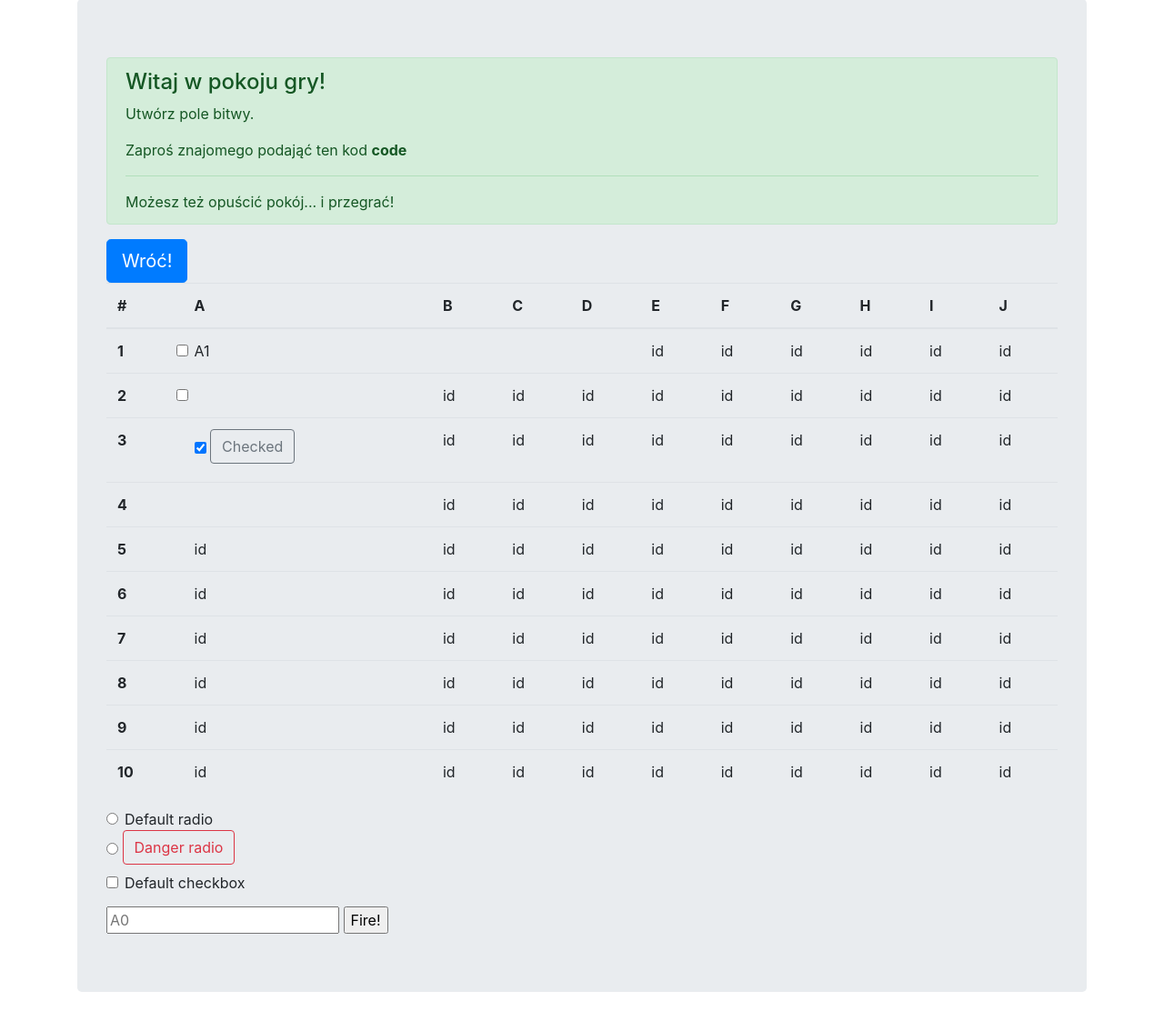
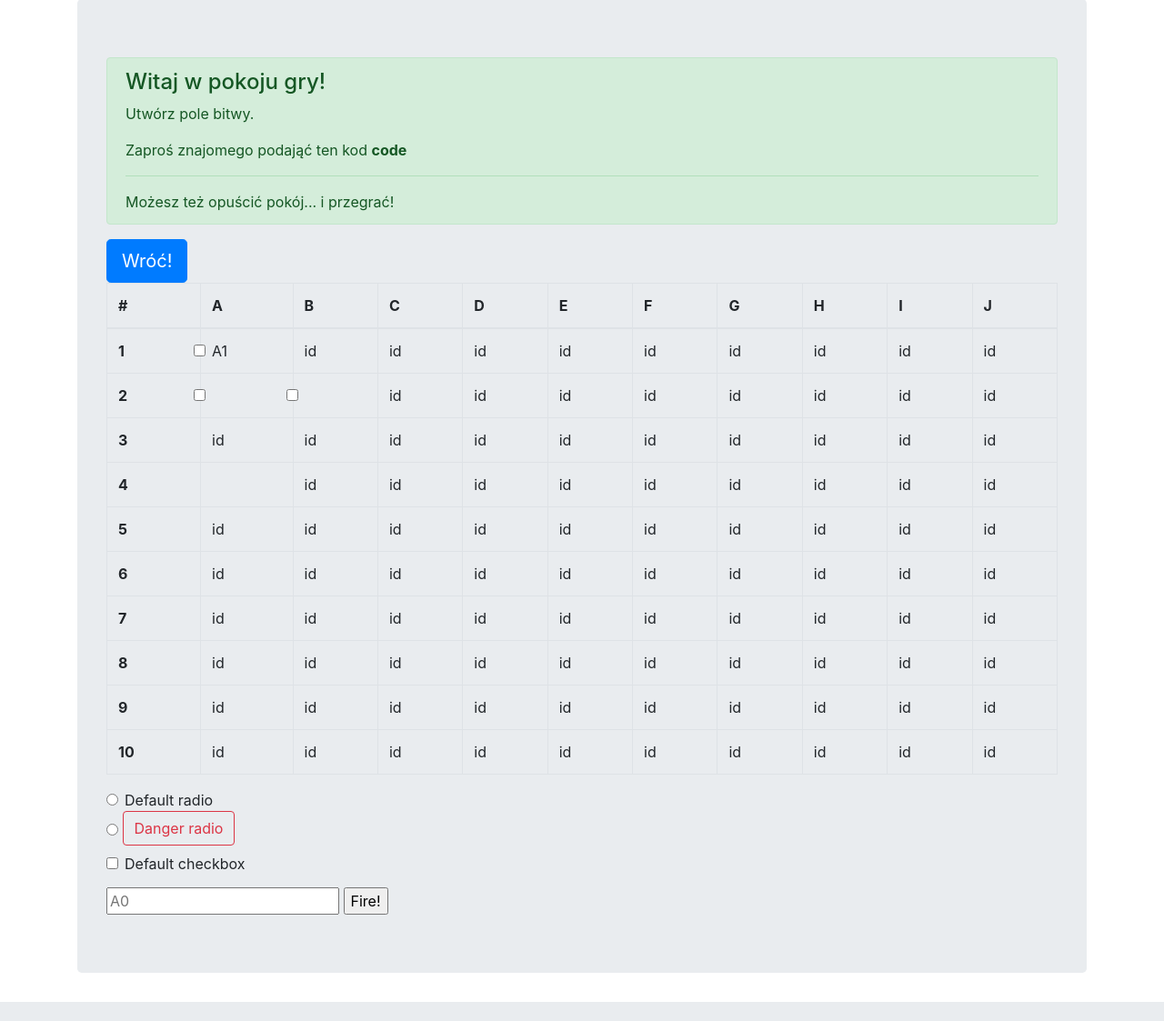
Before and after one commit to GG0ra/BattleShip, a Django app: template viewer/templates/game.html in a window 1280 px wide. Shown: the part 57-1180 px from the top of the page at 91% size. After the commit the page ends 1159 px from the top, so only its background shows below. Run offline with Django 3.2, Linux system fonts and the light colour scheme; the template is opened without the code that fills it, so the values that code supplies are empty.

Commit message:
game table_beta_version

```diff
--- a/viewer/templates/game.html
+++ b/viewer/templates/game.html
@@ -3,6 +3,54 @@
 {% block title %}
     BattleShip
 {% endblock %}
+
+    <style>
+          body {
+            background: black;
+          }
+          div#board{
+            position: relative;
+            width: 1024px;
+            height: 863px;
+            margin: auto;
+            background: url("board.jpg") no-repeat;
+          }
+          div#messageArea {
+            position: absolute;
+            top: 0px;
+            left: 0px;
+            color: rgb(83, 175, 19);
+            font-size: 2em;
+          }
+          form {
+            position: absolute;
+            top: 0px;
+            right: 0px;
+            padding: 15px;
+            background-color: rgb(83, 175, 19);
+          }
+          form input {
+            background-color: rgb(152, 207, 113);
+            border-color: rgb(83, 175, 19);
+            font-size: 2em;
+          }
+          table {
+            position: absolute;
+            left: 173px;
+            top: 98px;
+            border-spacing: 0px;
+          }
+          td {
+            width: 94px;
+            height: 94px;
+          }
+          .hit {
+            background: url("ship.png") no-repeat center center;
+          }
+          .miss {
+            background: url("miss.png") no-repeat center center;
+          }
+    </style>
 
 {% block content %}
     <div class="alert alert-success" role="alert">
@@ -14,7 +62,8 @@
     </div>
     <a  href="{% url 'index' %}"><button type="button" class="btn btn-primary btn-lg">Wróć!</button></a>
 
-    <table class="table">
+    <div id="board">
+    <table class="table table-bordered">
         <thead>
             <tr>
                 <th scope="col">#</th>
@@ -35,19 +84,6 @@
                 <th scope="row">1</th>
                 <td><input class="form-check-input" type="checkbox" value="0" id="field_A1">
                     <label class="form-check-label" for="flexCheckDefault">A1</label></td>
-                <td></td>
-                <td></td>
-                <td></td>
-                <td>id</td>
-                <td>id</td>
-                <td>id</td>
-                <td>id</td>
-                <td>id</td>
-                <td>id</td>
-            </tr>
-            <tr>
-                <th scope="row">2</th>
-                <td><input class="form-check-input" type="checkbox" id="checkboxNoLabel" value="0" aria-label="..."></td>
                 <td>id</td>
                 <td>id</td>
                 <td>id</td>
@@ -59,9 +95,21 @@
                 <td>id</td>
             </tr>
             <tr>
+                <th scope="row">2</th>
+                <td><input class="form-check-input" type="checkbox" id="checkboxNoLabel" value="0" aria-label="A2"></td>
+                <td><input class="form-check-input" type="checkbox" id="checkboxNoLabel" value="0" aria-label="B2"></td>
+                <td>id</td>
+                <td>id</td>
+                <td>id</td>
+                <td>id</td>
+                <td>id</td>
+                <td>id</td>
+                <td>id</td>
+                <td>id</td>
+            </tr>
+            <tr>
                 <th scope="row">3</th>
-                <td><input type="checkbox" class="btn-check" id="btn-check-2-outlined" checked autocomplete="off">
-                    <label class="btn btn-outline-secondary" for="btn-check-2-outlined">Checked</label><br></td>
+                <td>id</td>
                 <td>id</td>
                 <td>id</td>
                 <td>id</td>
@@ -165,6 +213,7 @@
             </tr>
         </tbody>
     </table>
+    </div>
 
     <div class="form-check">
         <input class="form-check-input" type="radio" name="flexRadioDefault" id="flexRadioDefault1">
@@ -183,7 +232,7 @@
         </label>
     </div>
 
-    <div id="board">
+    <div id="nn">
       <div id="messageArea"></div>
       <table>
         <tr>
```
